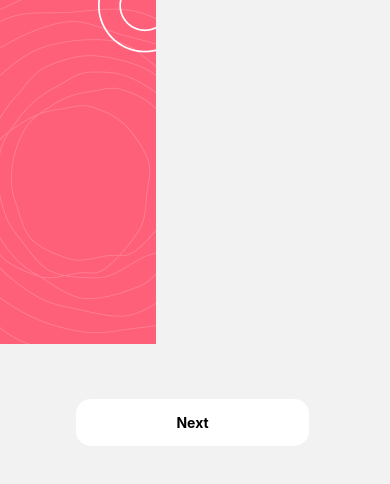
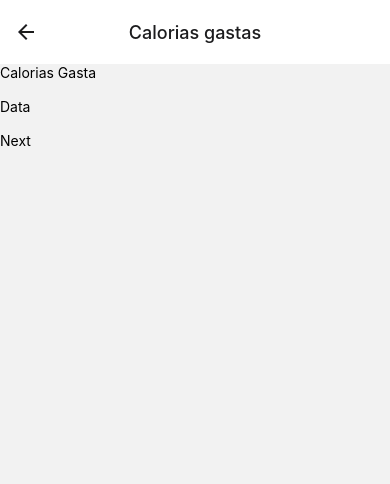
Before and after one commit to wendelfilipe/FeelFit-Project, a React Native app in the folder fitness_app/: screen /DataKcal in a window 390 px wide. Before the commit this address had no page. Shown: the top 484 px of the page. Built offline with nearby package versions, Linux system fonts and the light colour scheme.

Commit message:
create page DataKcal

```diff
--- a/fitness_app/src/hook/useOnClickDate.ts
+++ b/fitness_app/src/hook/useOnClickDate.ts
@@ -1,7 +1,7 @@
 import { useState } from "react";
 
 const useOnClickDate = () => {
-    const [isClickCurrentDate, setIsClickCurrentDate] = useState<boolean>(false);
+    const [isClickCurrentDate, setIsClickCurrentDate] = useState<boolean>(true);
     const [isClickDate1, setIsClickDate1] = useState<boolean>(false);
     const [isClickDate2, setIsClickDate2] = useState<boolean>(false);
     const [isClickDate3, setIsClickDate3] = useState<boolean>(false);
--- /dev/null
+++ b/fitness_app/src/pages/DataKcal.tsx
@@ -0,0 +1,36 @@
+import React, { useState } from "react";
+import { Text, TextInput, TouchableOpacity, View } from "react-native";
+
+import styles from "src/styles/form/styles";
+import { Props } from "src/typescript/LoginScreenNavigationProp";
+
+const DataKcal: React.FC<Props> = ({ navigation }) => {
+    const [Kcal, setKcal] = useState<number | undefined>()
+
+    const onClick = () => {
+        navigation.navigate('DrawerRoutes')
+    }
+    return (
+        <View style={styles.containerAll}>
+            <View>
+                <Text>Calorias Gasta </Text>
+                <TextInput
+                    onChangeText={(text) => setKcal(parseInt(text, 10))}
+                    keyboardType="numeric">
+                </TextInput>
+                <Text>Data</Text>
+                <TextInput
+                    onChangeText={(text) => setKcal(parseInt(text, 10))}
+                    keyboardType="numeric">
+                </TextInput>
+            </View>
+            <TouchableOpacity
+                onPress={onClick}
+            >
+                <Text>Next</Text>
+            </TouchableOpacity>
+        </View>
+    )
+}
+
+export default DataKcal;
--- a/fitness_app/src/pages/Login.tsx
+++ b/fitness_app/src/pages/Login.tsx
@@ -6,7 +6,7 @@ import form from "../styles/form/form";
 const Login: React.FC<Props> = ({ navigation }) => {
 
     function clickLogin(){
-        navigation.navigate('DrawerRoutes')
+        navigation.navigate('DataKcal')
     }
 
     return(
--- a/fitness_app/src/routes/stackRoutes/stack.routes.tsx
+++ b/fitness_app/src/routes/stackRoutes/stack.routes.tsx
@@ -4,6 +4,7 @@ import Login from '../../pages/Login';
 import { RootStackParamList } from '../../typescript/RootStackParamList';
 import DrawerRoutes from '../drawerRoutes/drawer.routes';
 import { Platform } from 'react-native';
+import DataKcal from 'src/pages/DataKcal';
 
 const Stack = createNativeStackNavigator<RootStackParamList>();
 
@@ -24,6 +25,16 @@ const StackRoutes: React.FC = () => {
           }}
         />
         <Stack.Screen
+          name='DataKcal'
+          component={DataKcal}
+          options={{
+            headerTitleAlign: 'center',
+            title: 'Calorias gastas'
+          }}
+        >
+
+        </Stack.Screen>
+        <Stack.Screen
             name='DrawerRoutes'
             component={DrawerRoutes}
             options={{headerShown: false}}
--- /dev/null
+++ b/fitness_app/src/styles/form/styles.tsx
@@ -0,0 +1,9 @@
+import { StyleSheet } from "react-native";
+
+const styles = StyleSheet.create({
+    containerAll: {
+        flex: 1
+    }
+});
+
+export default styles;
--- a/fitness_app/src/typescript/RootStackParamList.ts
+++ b/fitness_app/src/typescript/RootStackParamList.ts
@@ -8,4 +8,5 @@ export type RootStackParamList = {
     InitialPage: undefined
     HeartRate: undefined
     ActivityProfile: undefined
+    DataKcal: undefined
 }
```
